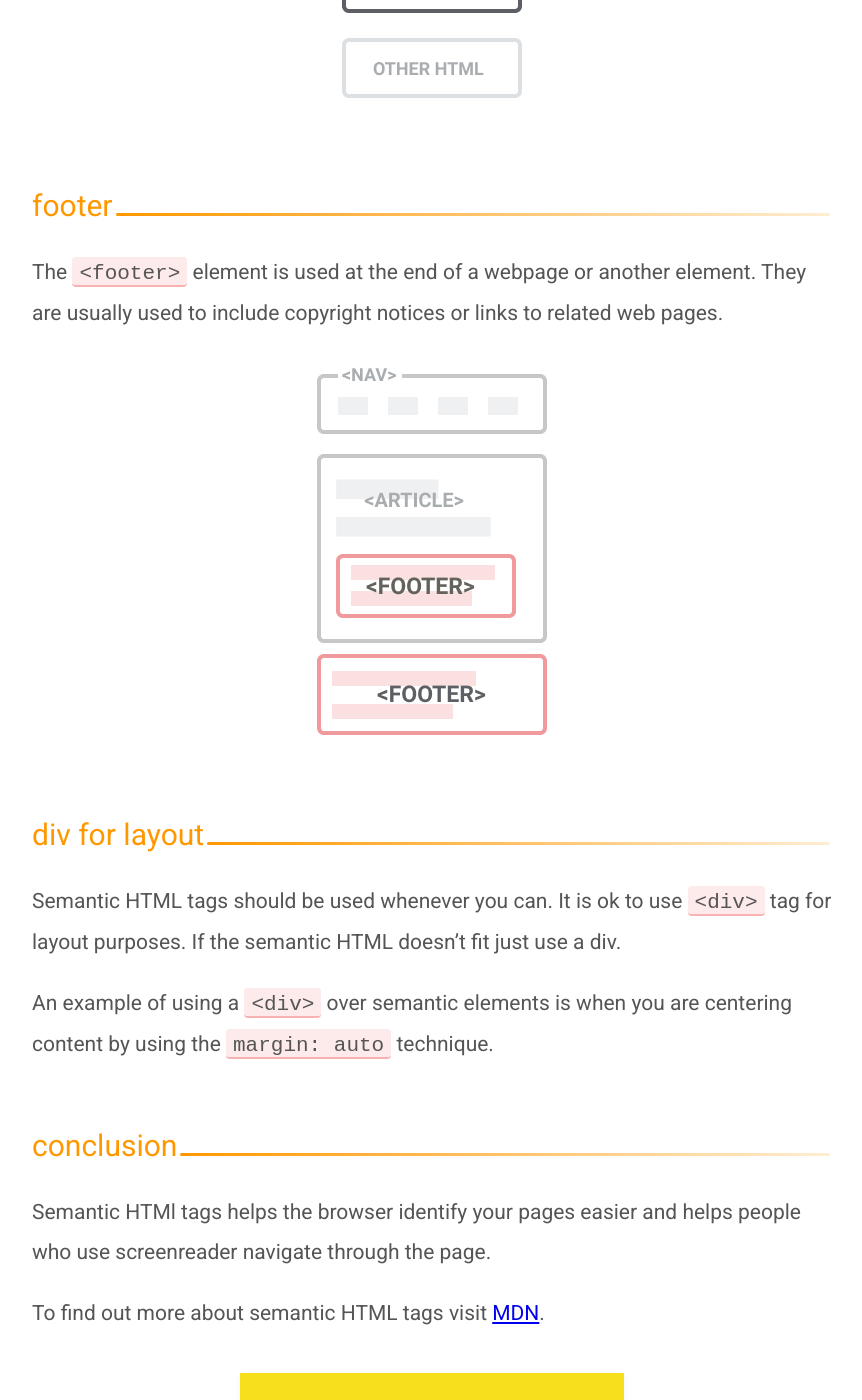
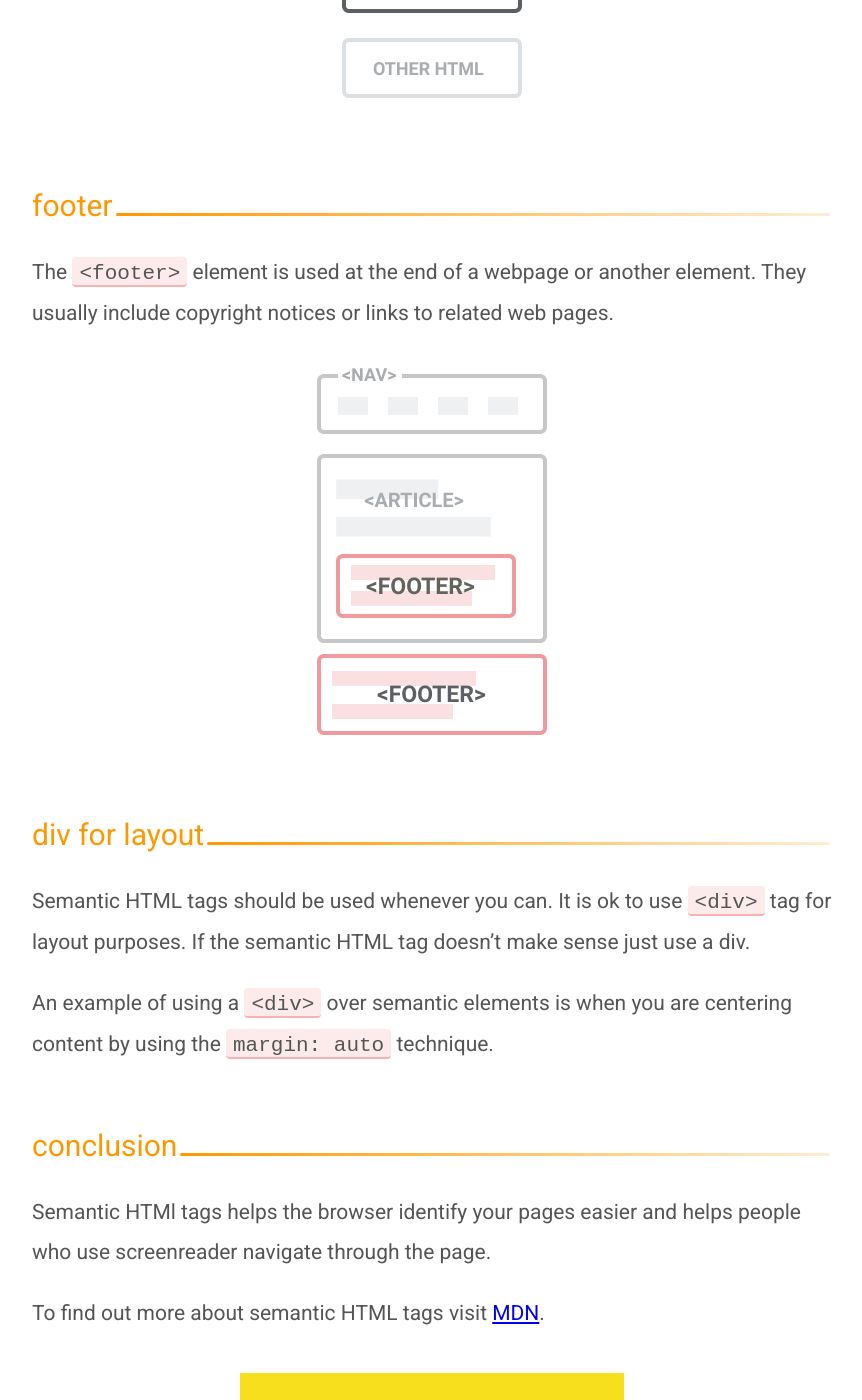
Before and after one commit to codinglead/codinglead.github.io, a Jekyll site: the page built from _posts/2019-09-02-semantic-html.md, in a window 1280 px wide and 1400 px high, scrolled down 2608 px. Shown: the whole window, without its empty margins (208-1070 px from the left). Built offline with Jekyll 4.4.1, drawn with Linux system fonts in a browser that asks for light colours; comment, search, counter and statistics services are not loaded; some of the changed text lies outside the part shown.

Commit message:
update semantic html post

```diff
--- a/_posts/2019-09-02-semantic-html.md
+++ b/_posts/2019-09-02-semantic-html.md
@@ -17,7 +17,7 @@
 
 ## header
 
-The <code class="highlight__code"><header></code> element is used to introduce content on your websites. headers can be used more than once. It is usually used to introduce section, article or the web page.
+The <code class="highlight__code"><header></code> element is used to introduce content on your websites. The header element can be used more than once. It is usually used to introduce sections, articles or the web page.
 
 <div class="center">
   <img src="{{ site.baseurl }}/images/semantic-html-container/header-example.png" alt="header example" title="header example">
@@ -51,7 +51,7 @@
 
 ## footer
 
-The <code class="highlight__code"><footer></code> element is used at the end of a webpage or another element. They are usually used to include copyright notices or links to related web pages.
+The <code class="highlight__code"><footer></code> element is used at the end of a webpage or another element. They usually include copyright notices or links to related web pages.
 
 <div class="center">
   <img src="{{ site.baseurl }}/images/semantic-html-container/footer-example.png" alt="footer example" title="footer example">
@@ -60,7 +60,7 @@
 
 ## div for layout
 
-Semantic HTML tags should be used whenever you can. It is ok to use <code class="highlight__code"><div></code> tag for layout purposes. If the semantic HTML doesn't fit just use a div.
+Semantic HTML tags should be used whenever you can. It is ok to use <code class="highlight__code"><div></code> tag for layout purposes. If the semantic HTML tag doesn't make sense just use a div.
 
 An example of using a <code class="highlight__code"><div></code> over semantic elements is when you are centering content by using the <code class="highlight__code">margin: auto</code> technique.
 
```
